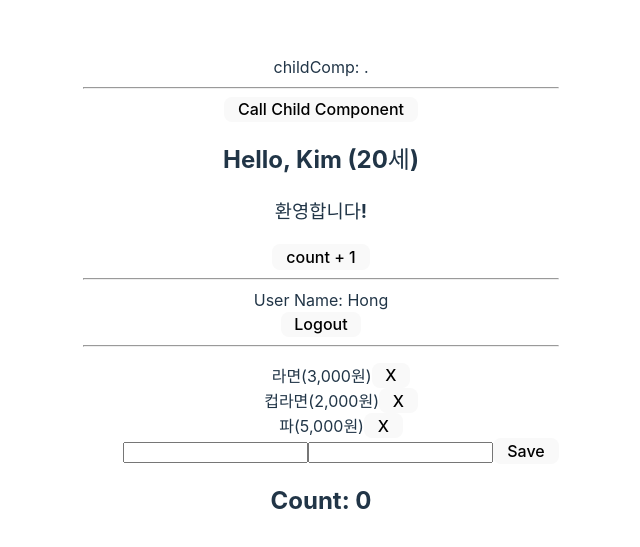
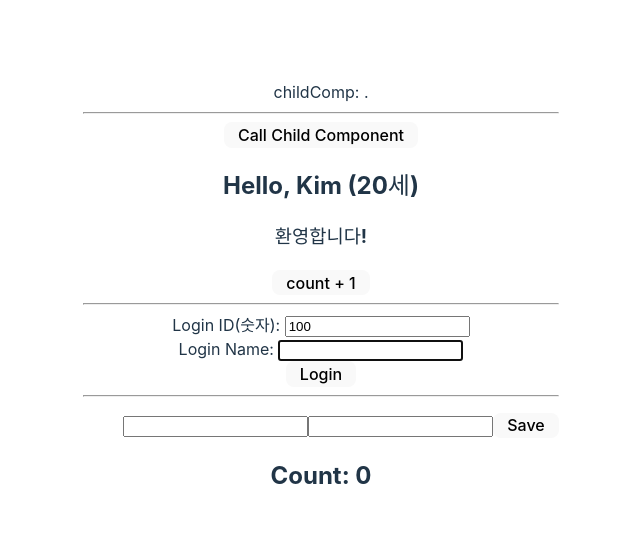
Before and after one commit to seon23/react, a React (Vite) app in the folder rbvite/: page / in a window 1280 px wide. Shown: the part 103-650 px from the top of the page, without its empty margins (319-959 px from the left). Built offline with nearby package versions, Linux system fonts and the light colour scheme.

Commit message:
Practice ContextAPI

```diff
--- a/rbvite/src/App.tsx
+++ b/rbvite/src/App.tsx
@@ -2,24 +2,7 @@ import { forwardRef, useImperativeHandle, useRef, useState } from 'react';
 import './App.css';
 import Hello from './components/Hello';
 import My from './components/My';
-import { LoginHandle } from './components/Login';
-
-export type LoginUser = { id: number; name: string };
-export type Cart = { id: number; name: string; price: number };
-export type Session = {
-  loginUser: LoginUser | null;
-  cart: Cart[];
-};
-
-const SampleSession = {
-  // loginUser: null,
-  loginUser: { id: 1, name: 'Hong' },
-  cart: [
-    { id: 100, name: '라면', price: 3000 },
-    { id: 101, name: '컵라면', price: 2000 },
-    { id: 200, name: '파', price: 5000 },
-  ],
-};
+import { useCounter } from './hooks/counter-context';
 
 type ChildHandler = {
   appendPeriod: () => void;
@@ -41,39 +24,9 @@ const ChildComponent = forwardRef((_, ref) => {
 function App() {
   console.log('Render App!');
 
-  const [count, setCount] = useState(0);
-  const [session, setSession] = useState<Session>(SampleSession);
-  const loginHandleRef = useRef<LoginHandle>(null);
-  const incrementCount = () => setCount(count + 1);
-  const login = ({ id, name }: LoginUser) => {
-    if (!name) {
-      alert('Input name, please!');
-      loginHandleRef.current?.focusName();
-      return;
-    }
-    setSession({ ...session, loginUser: { id, name } });
-  };
-  const logout = () => {
-    setSession({ ...session, loginUser: null });
-  };
-  const removeCartItem = (itemId: number) => {
-    setSession({
-      ...session,
-      cart: session.cart.filter((item) => item.id !== itemId),
-    });
-  };
-  const saveCartItem = (name: string, price: number) => {
-    const id =
-      session.cart
-        .map((cart) => cart.id)
-        .sort()
-        .at(-1) || 0;
-    setSession({
-      ...session,
-      cart: [...session.cart, { id: id + 1, name, price }],
-    });
-  };
+  const { count } = useCounter();
   const childRef = useRef<ChildHandler>(null);
+
   return (
     <>
       {/* 부모인 App에서 childRef를 통해 ChildComponent에 접근 가능! */}
@@ -82,17 +35,12 @@ function App() {
       <button onClick={() => childRef.current?.appendPeriod()}>
         Call Child Component
       </button>
-      <Hello name='Kim' age={20} incrementCount={incrementCount}>
+      <Hello name='Kim' age={20}>
         환영합니다!
       </Hello>
       <hr />
       <My
-        session={session}
-        login={login}
-        logout={logout}
-        loginHandleRef={loginHandleRef}
-        saveCartItem={saveCartItem}
-        removeCartItem={removeCartItem}
+      // loginHandleRef={loginHandleRef}
       />
       <h2>Count: {count}</h2>
     </>
--- a/rbvite/src/components/Hello.tsx
+++ b/rbvite/src/components/Hello.tsx
@@ -1,17 +1,13 @@
 import { PropsWithChildren } from 'react';
+import { useCounter } from '../hooks/counter-context';
 
 type Props = {
   name: string;
   age: number;
-  incrementCount: () => void;
 };
 
-const Hello = ({
-  name,
-  age,
-  incrementCount,
-  children,
-}: PropsWithChildren<Props>) => {
+const Hello = ({ name, age, children }: PropsWithChildren<Props>) => {
+  const { incrementCount } = useCounter();
   return (
     <>
       <h2>
--- a/rbvite/src/components/Login.tsx
+++ b/rbvite/src/components/Login.tsx
@@ -5,19 +5,16 @@ import {
   useImperativeHandle,
   useRef,
 } from 'react';
-import { LoginUser } from '../App';
-
-type Props = {
-  login: ({ id, name }: LoginUser) => void;
-};
+import { useSession } from '../hooks/session-context';
 
 export type LoginHandle = {
   focusName: () => void;
 };
 
-const Login = forwardRef(({ login }: Props, handleRef) => {
+const Login = forwardRef((_, handleRef) => {
   console.log('Render Login!');
 
+  const { login } = useSession();
   const idRef = useRef<HTMLInputElement>(null);
   const nameRef = useRef<HTMLInputElement>(null);
 
--- a/rbvite/src/components/My.tsx
+++ b/rbvite/src/components/My.tsx
@@ -1,27 +1,18 @@
-import { Cart, Session, LoginUser } from '../App';
 import Profile from './Profile';
-import Login, { LoginHandle } from './Login';
-import { FormEvent, RefObject, useRef } from 'react';
+// import Login, { LoginHandle } from './Login';
+import Login from './Login';
+// import { FormEvent, RefObject, useRef } from 'react';
+import { FormEvent, useRef } from 'react';
+import { useSession } from '../hooks/session-context';
 
-type Props = {
-  session: Session;
-  login: ({ id, name }: LoginUser) => void;
-  logout: () => void;
-  loginHandleRef: RefObject<LoginHandle>;
-  saveCartItem: (name: string, price: number) => void;
-  removeCartItem: (itemId: number) => void;
-};
+const My = () => {
+  console.log('Render My!');
 
-// const My = ({session, login, logout}: Props) => {
-const My = ({
-  session: { loginUser, cart },
-  login,
-  logout,
-  loginHandleRef,
-  saveCartItem,
-  removeCartItem,
-}: Props) => {
-  console.log('Render My!');
+  const {
+    session: { loginUser, cart },
+    saveCartItem,
+    removeCartItem,
+  } = useSession();
 
   const itemNameRef = useRef<HTMLInputElement>(null);
   const itemPriceRef = useRef<HTMLInputElement>(null);
@@ -48,11 +39,7 @@ const My = ({
   return (
     <>
       {/* 1. 로그인 폼 또는 프로필 */}
-      {loginUser ? (
-        <Profile loginUser={loginUser} logout={logout} />
-      ) : (
-        <Login login={login} ref={loginHandleRef} />
-      )}
+      {loginUser ? <Profile /> : <Login />}
       <hr />
       {/* 2. 아이템 목록 */}
       <ul>
--- a/rbvite/src/components/Profile.tsx
+++ b/rbvite/src/components/Profile.tsx
@@ -1,15 +1,14 @@
-import { LoginUser } from '../App';
+import { useSession } from '../hooks/session-context';
 
-type Props = {
-  loginUser: LoginUser;
-  logout: () => void;
-};
-
-const Profile = ({ loginUser, logout }: Props) => {
+const Profile = () => {
   console.log('Render Profile!');
+  const {
+    logout,
+    session: { loginUser },
+  } = useSession();
   return (
     <>
-      <div>User Name: {loginUser.name}</div>
+      <div>User Name: {loginUser?.name}</div>
       <button onClick={logout}>Logout</button>
     </>
   );
--- /dev/null
+++ b/rbvite/src/hooks/counter-context.tsx
@@ -0,0 +1,33 @@
+import {
+  //   Dispatch,
+  PropsWithChildren,
+  //   SetStateAction,
+  createContext,
+  useContext,
+  useState,
+} from 'react';
+
+type CounterContextProps = {
+  count: number;
+  //   setCount: Dispatch<SetStateAction<number>>;
+  incrementCount: () => void;
+};
+const CounterContext = createContext<CounterContextProps>({
+  count: 0,
+  incrementCount: () => {},
+});
+
+const CounterContextProvider = ({ children }: PropsWithChildren) => {
+  const [count, setCount] = useState(0);
+
+  const incrementCount = () => setCount(count + 1);
+  return (
+    <CounterContext.Provider value={{ count, incrementCount }}>
+      {children}
+    </CounterContext.Provider>
+  );
+};
+const useCounter = () => useContext(CounterContext);
+
+// eslint-disable-next-line react-refresh/only-export-components
+export { CounterContextProvider, useCounter };
--- /dev/null
+++ b/rbvite/src/hooks/session-context.tsx
@@ -0,0 +1,66 @@
+import { PropsWithChildren, createContext, useContext, useState } from 'react';
+
+type SessionContextProp = {
+  session: Session;
+  login: ({ id, name }: LoginUser) => void;
+  logout: () => void;
+  saveCartItem: (name: string, price: number) => void;
+  removeCartItem: (id: number) => void;
+};
+
+const DEFAULT_SESSION = {
+  loginUser: null,
+  cart: [],
+};
+const SessionContext = createContext<SessionContextProp>({
+  session: DEFAULT_SESSION,
+  login: () => {},
+  logout: () => {},
+  saveCartItem: () => {},
+  removeCartItem: () => {},
+});
+
+export const SessionContextProvider = ({ children }: PropsWithChildren) => {
+  const [session, setSession] = useState<Session>(DEFAULT_SESSION);
+
+  // const loginHandleRef = useRef<LoginHandle>(null);
+  const login = ({ id, name }: LoginUser) => {
+    if (!name) {
+      alert('Input name, please!');
+      //   loginHandleRef.current?.focusName();
+      return;
+    }
+    setSession({ ...session, loginUser: { id, name } });
+  };
+  const logout = () => {
+    setSession({ ...session, loginUser: null });
+  };
+  const saveCartItem = (name: string, price: number) => {
+    const id =
+      session.cart
+        .map((cart) => cart.id)
+        .sort()
+        .at(-1) || 0;
+    setSession({
+      ...session,
+      cart: [...session.cart, { id: id + 1, name, price }],
+    });
+  };
+  const removeCartItem = (itemId: number) => {
+    setSession({
+      ...session,
+      cart: session.cart.filter((item) => item.id !== itemId),
+    });
+  };
+
+  return (
+    <SessionContext.Provider
+      value={{ session, login, logout, saveCartItem, removeCartItem }}
+    >
+      {children}
+    </SessionContext.Provider>
+  );
+};
+
+// eslint-disable-next-line react-refresh/only-export-components
+export const useSession = () => useContext(SessionContext);
--- a/rbvite/src/main.tsx
+++ b/rbvite/src/main.tsx
@@ -1,10 +1,16 @@
-import React from 'react'
-import ReactDOM from 'react-dom/client'
-import App from './App.tsx'
-import './index.css'
+import React from 'react';
+import ReactDOM from 'react-dom/client';
+import App from './App.tsx';
+import './index.css';
+import { CounterContextProvider } from './hooks/counter-context.tsx';
+import { SessionContextProvider } from './hooks/session-context.tsx';
 
 ReactDOM.createRoot(document.getElementById('root')!).render(
   <React.StrictMode>
-    <App />
-  </React.StrictMode>,
-)
+    <CounterContextProvider>
+      <SessionContextProvider>
+        <App />
+      </SessionContextProvider>
+    </CounterContextProvider>
+  </React.StrictMode>
+);
--- a/rbvite/tsconfig.json
+++ b/rbvite/tsconfig.json
@@ -20,6 +20,6 @@
     "noUnusedParameters": true,
     "noFallthroughCasesInSwitch": true
   },
-  "include": ["src"],
+  "include": ["src", "types/*.d.ts"],
   "references": [{ "path": "./tsconfig.node.json" }]
 }
--- /dev/null
+++ b/rbvite/types/index.d.ts
@@ -0,0 +1,5 @@
+type Cart = { id: number; name: string; price: number };
+type Session = {
+  loginUser: LoginUser | null;
+  cart: Cart[];
+};
--- /dev/null
+++ b/rbvite/types/types.d.ts
@@ -0,0 +1 @@
+type LoginUser = { id: number; name: string };
```
Also changed, not shown: rbvite/src/dummy.ts (added, +14 -0 lines).
